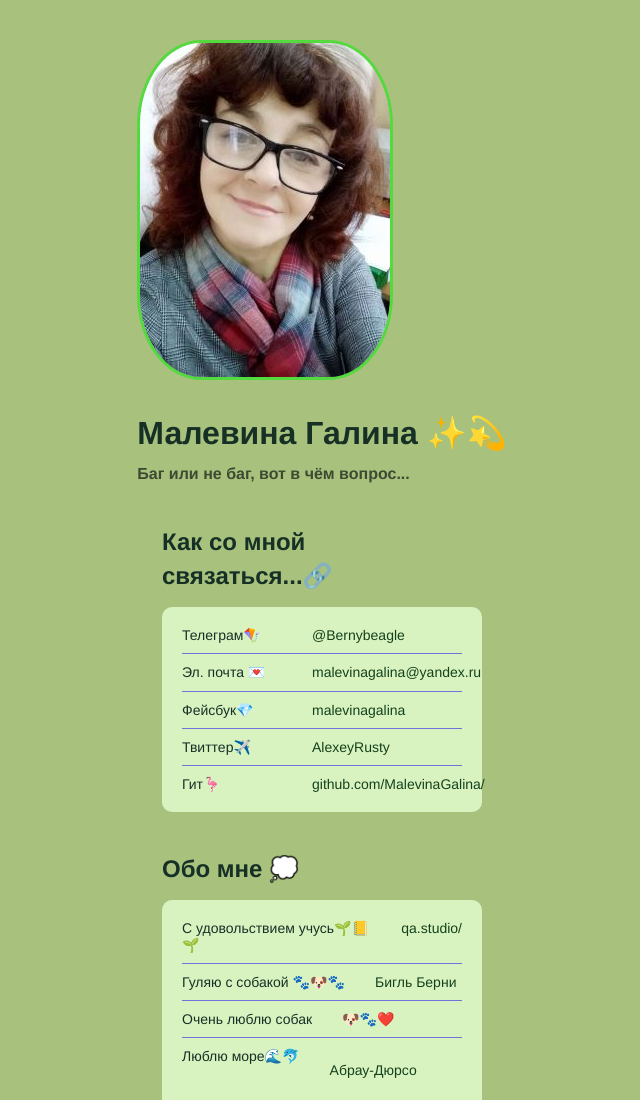
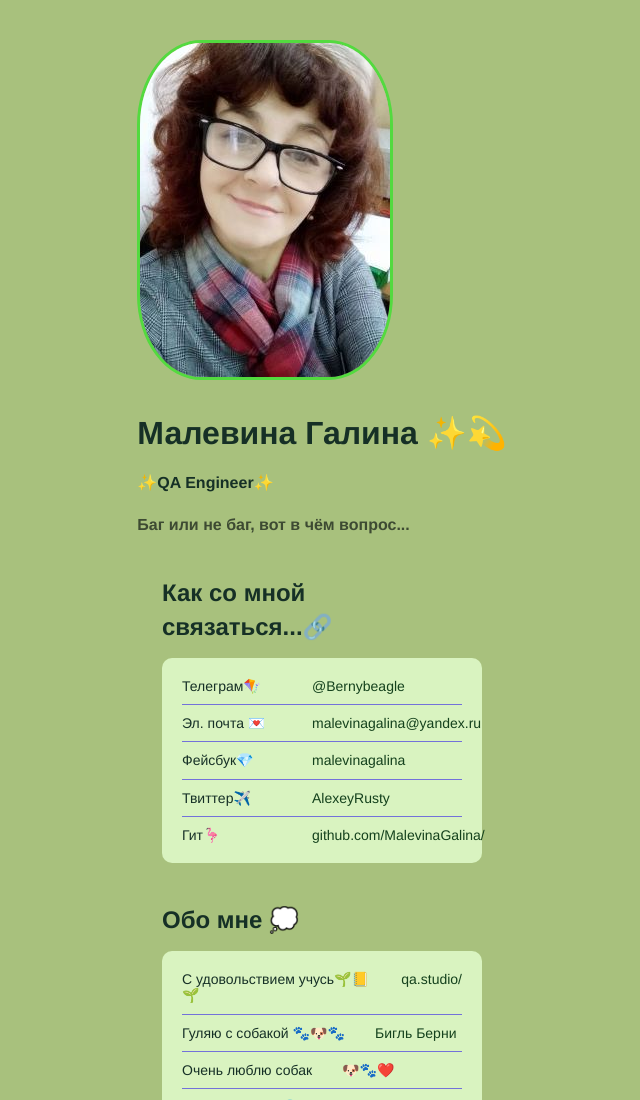
Before and after one commit to MalevinaGalina/CV, a plain HTML site: page index.html in a window 1280 px wide. Shown: the top 1100 px of the page, without its empty margins (318-958 px from the left). Drawn offline with Linux system fonts and the light colour scheme.

Commit message:
Добавила QA Engineer

```diff
--- a/index.html
+++ b/index.html
@@ -20,6 +20,7 @@
     <header class="header">
       <img src="./avatar.jpg" alt="avatar" class="header__avatar" />
       <h1 class="header__title">Малевина Галина ✨💫</h1>
+      <h4 class="Engineer">✨QA Engineer✨</h4>
       <h3 class="header__subtitle">Баг или не баг, вот в чём вопрос...</h3>
     </header>
     <main>
--- a/style.css
+++ b/style.css
@@ -26,16 +26,15 @@ img {
     border: 3px solid #f26522; /* Рамка при наведении на рисунок курсора мыши */
   }
 
-
-
-
-
-
 .header__title {
   margin: 30px 0 10px 0;
   font-size: 32px;
   line-height: 1.2;
   font-family: "Helvetica Neue";
+}
+
+.Engineer {
+  color: #163026;
 }
 
 .header__subtitle {
```
